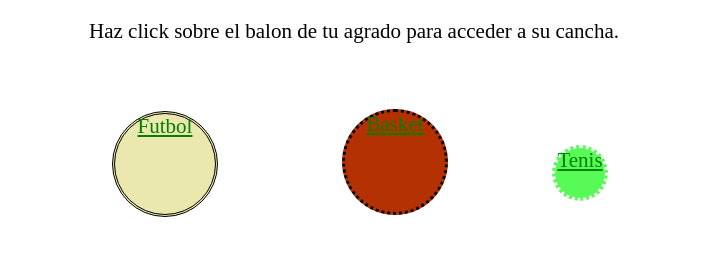
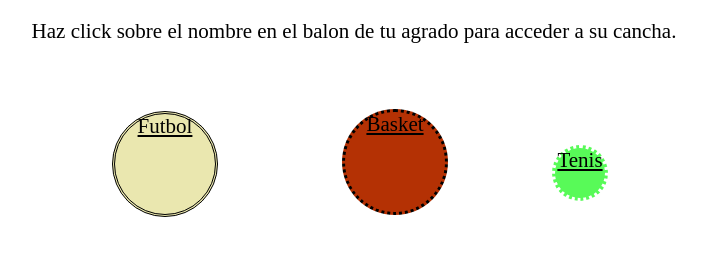
Before and after one commit to gabyLuTrejo/canchas, a plain HTML site: page index.html in a window 1280 px wide. Shown: the part 369-624 px from the top of the page, without its empty margins (286-993 px from the left). Drawn offline with Linux system fonts and the light colour scheme.

Commit message:
Links color

```diff
--- a/assets/css/basket.css
+++ b/assets/css/basket.css
@@ -142,3 +142,11 @@ h1{
   margin-left: 390px;
   margin-top: -90px;
 }
+
+a:link {
+    color: black;
+}
+
+a:visited {
+    color: black;
+}
--- a/assets/css/futbol.css
+++ b/assets/css/futbol.css
@@ -93,3 +93,11 @@ h1{
   margin-left: 390px;
   margin-top: -90px;
 }
+
+a:link {
+    color: white;
+}
+
+a:visited {
+    color: white;
+}
--- a/assets/css/style.css
+++ b/assets/css/style.css
@@ -2,6 +2,14 @@ img{
   width: 500px;
   height: 300px;
   margin-left: 440px;
+}
+
+a:link {
+    color: black;
+}
+
+a:visited {
+    color: black;
 }
 
 h1{
--- a/assets/css/tenis.css
+++ b/assets/css/tenis.css
@@ -122,3 +122,11 @@ h1 {
   margin-left: 390px;
   margin-top: -100px;
 }
+
+a:link {
+    color: black;
+}
+
+a:visited {
+    color: black;
+}
--- a/index.html
+++ b/index.html
@@ -5,12 +5,12 @@
     <title>Menú Canchas</title>
     <link rel="stylesheet" href="assets/css/style.css">
   </head>
-  <body LINK="008000">
+  <body>
     <section>
       <img src="assets/img/intelectuales.png" align="middle">
     </section>
     <h1>Canchas Intelectuales</h1>
-    <p>Haz click sobre el balon de tu agrado para acceder a su cancha.</p>
+    <p>Haz click sobre el nombre en el balon de tu agrado para acceder a su cancha.</p>
 
     <br> <br>
     <div id="irFutbol">
```
